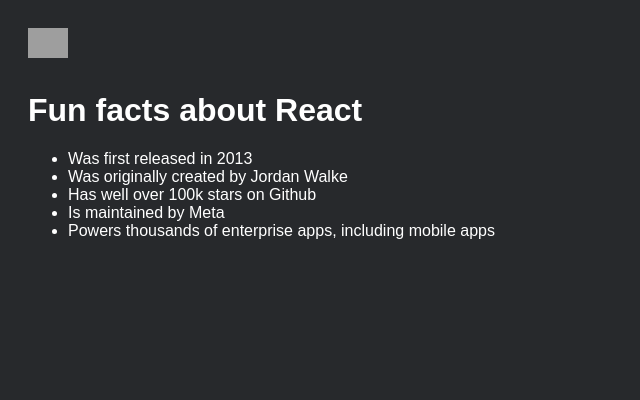
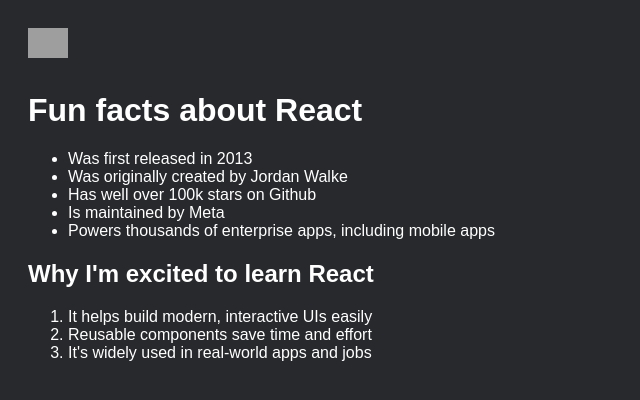
Before and after one commit to Kanamija/react-fun-facts, a React (Vite) app: page / in a window 1280 px wide. Shown: the top 400 px of the page, without its empty margins (0-640 px from the left). Built offline with nearby package versions, Linux system fonts and the light colour scheme; grey boxes are pictures that could not be loaded.

Commit message:
Created a new file Page.jsx and added it to App.jsx

```diff
--- a/src/App.jsx
+++ b/src/App.jsx
@@ -1,3 +1,5 @@
+import Page from "./Page.jsx";
+
 export default function App() {
   return (
     <div style={{ maxWidth: 720 }}>
@@ -17,6 +19,7 @@
         <li>Powers thousands of enterprise apps, including mobile apps</li>
       </ul>
 
+      <Page />
     </div>
   );
 }
--- /dev/null
+++ b/src/Page.jsx
@@ -0,0 +1,13 @@
+export default function Page() {
+    return (
+        <div>
+            <h2>Why I'm excited to learn React</h2>
+            <ol>
+                <li>It helps build modern, interactive UIs easily</li>
+                <li>Reusable components save time and effort</li>
+                <li>It's widely used in real-world apps and jobs</li>
+            </ol>
+        </div>
+
+    );
+}
```
